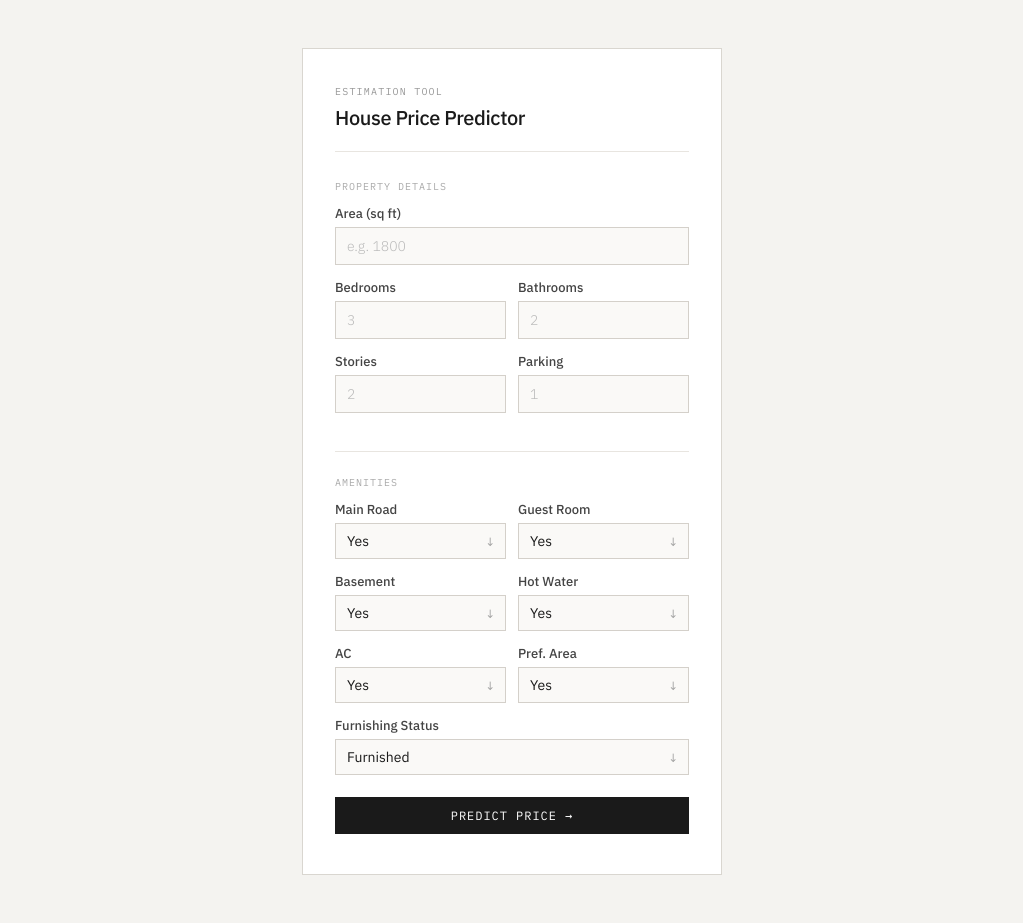
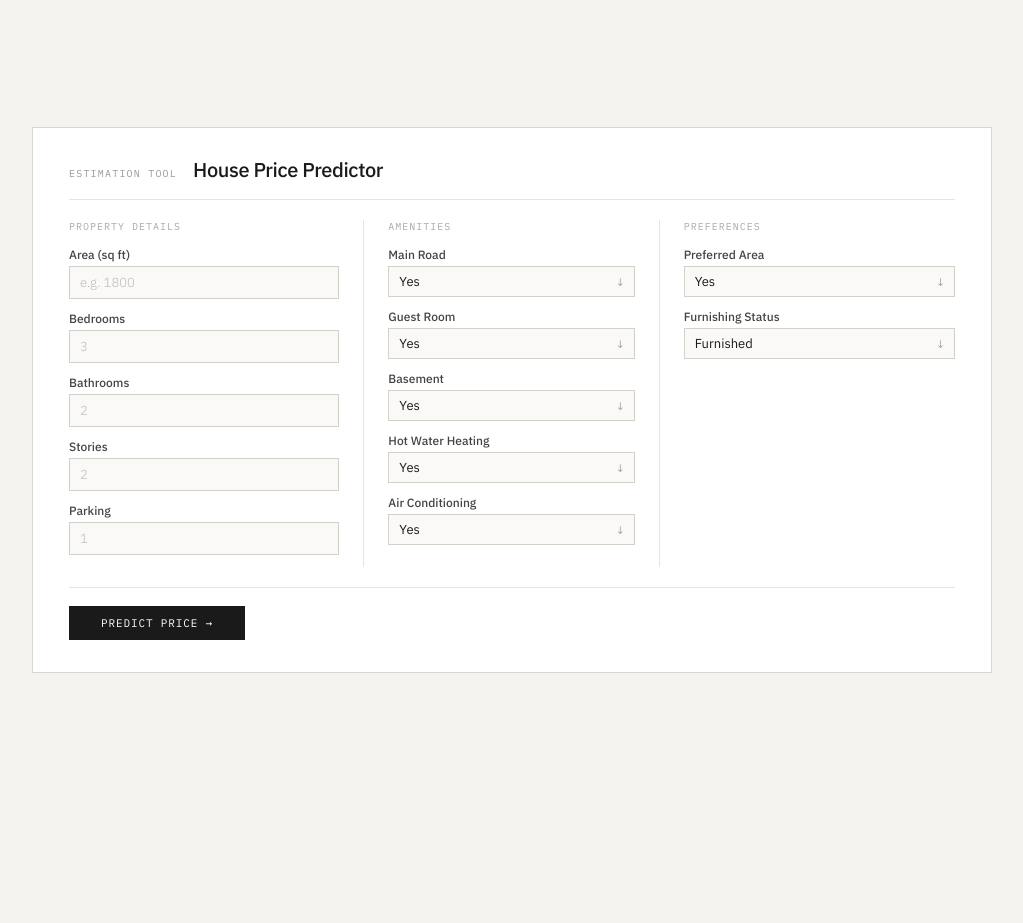
Before and after one commit to shashwatv8/ADLABProject_1, a Flask app: page / in a window 1280 px wide. Shown: the whole page, without its empty margins (128-1151 px from the left). After the commit the page ends 673 px from the top, so only its background shows below. Run offline with Flask 3, Linux system fonts and the light colour scheme.

Commit message:
Desktop Friendly Frontend

```diff
--- a/static/style.css
+++ b/static/style.css
@@ -7,23 +7,26 @@ body {
     background: #f4f3f0;
     min-height: 100vh;
     display: flex;
-    align-items: flex-start;
+    align-items: center;
     justify-content: center;
-    padding: 48px 16px;
+    padding: 20px;
 }
 
 .card {
     background: #fff;
     border: 1px solid #d9d6d0;
     width: 100%;
-    max-width: 420px;
-    padding: 36px 32px 40px;
+    max-width: 960px;
+    padding: 28px 36px 32px;
 }
 
 .header {
     border-bottom: 1px solid #e8e5e0;
-    padding-bottom: 20px;
-    margin-bottom: 28px;
+    padding-bottom: 16px;
+    margin-bottom: 20px;
+    display: flex;
+    align-items: baseline;
+    gap: 16px;
 }
 
 .label-tag {
@@ -32,7 +35,6 @@ body {
     letter-spacing: 0.12em;
     text-transform: uppercase;
     color: #999;
-    margin-bottom: 6px;
 }
 
 h1 {
@@ -42,32 +44,46 @@ h1 {
     letter-spacing: -0.02em;
 }
 
+.form-grid {
+    display: grid;
+    grid-template-columns: 1fr 1fr 1fr;
+    gap: 0;
+}
+
+.col {
+    padding: 0 24px;
+    border-right: 1px solid #e8e5e0;
+}
+
+.col:first-child { padding-left: 0; }
+.col:last-child  { padding-right: 0; border-right: none; }
+
 .section-title {
     font-family: 'IBM Plex Mono', monospace;
     font-size: 10px;
     letter-spacing: 0.1em;
     text-transform: uppercase;
     color: #aaa;
-    margin: 24px 0 12px;
+    margin-bottom: 14px;
 }
 
 .field {
-    margin-bottom: 14px;
+    margin-bottom: 12px;
 }
 
 label {
     display: block;
-    font-size: 13px;
+    font-size: 12px;
     font-weight: 500;
     color: #444;
-    margin-bottom: 5px;
+    margin-bottom: 4px;
 }
 
 input, select {
     width: 100%;
-    padding: 9px 11px;
+    padding: 7px 10px;
     font-family: 'IBM Plex Sans', sans-serif;
-    font-size: 14px;
+    font-size: 13px;
     color: #1a1a1a;
     background: #faf9f7;
     border: 1px solid #d4d0ca;
@@ -95,49 +111,45 @@ input::placeholder {
 .select-wrap::after {
     content: '↓';
     position: absolute;
-    right: 11px;
+    right: 10px;
     top: 50%;
     transform: translateY(-50%);
-    font-size: 12px;
+    font-size: 11px;
     color: #999;
     pointer-events: none;
 }
 
-.row {
-    display: grid;
-    grid-template-columns: 1fr 1fr;
-    gap: 12px;
-}
-
-.divider {
-    border: none;
+.footer {
     border-top: 1px solid #e8e5e0;
-    margin: 24px 0;
+    margin-top: 20px;
+    padding-top: 18px;
+    display: flex;
+    align-items: center;
+    gap: 20px;
 }
 
 button {
-    width: 100%;
-    padding: 11px;
-    margin-top: 8px;
+    padding: 10px 32px;
     background: #1a1a1a;
     color: #fff;
     font-family: 'IBM Plex Mono', monospace;
-    font-size: 12px;
+    font-size: 11px;
     letter-spacing: 0.08em;
     text-transform: uppercase;
     border: none;
     cursor: pointer;
     transition: background 0.15s;
+    white-space: nowrap;
 }
 
 button:hover { background: #333; }
 
 .result {
-    margin-top: 20px;
-    padding: 14px;
+    padding: 10px 16px;
     background: #f4f3f0;
     border-left: 3px solid #1a1a1a;
     font-family: 'IBM Plex Mono', monospace;
     font-size: 13px;
     color: #1a1a1a;
+    flex: 1;
 }
--- a/templates/index.html
+++ b/templates/index.html
@@ -8,21 +8,23 @@
 <body>
 
 <div class="card">
+
     <div class="header">
         <p class="label-tag">Estimation Tool</p>
         <h1>House Price Predictor</h1>
     </div>
 
     <form action="/predict" method="POST">
+        <div class="form-grid">
 
+            <!-- COL 1: Numbers -->
+            <div class="col">
                 <p class="section-title">Property Details</p>
 
                 <div class="field">
                     <label for="area">Area (sq ft)</label>
                     <input type="number" id="area" name="area" placeholder="e.g. 1800" required>
                 </div>
-
-        <div class="row">
                 <div class="field">
                     <label for="bedrooms">Bedrooms</label>
                     <input type="number" id="bedrooms" name="bedrooms" placeholder="3" required>
@@ -31,9 +33,6 @@
                     <label for="bathrooms">Bathrooms</label>
                     <input type="number" id="bathrooms" name="bathrooms" placeholder="2" required>
                 </div>
-        </div>
-
-        <div class="row">
                 <div class="field">
                     <label for="stories">Stories</label>
                     <input type="number" id="stories" name="stories" placeholder="2" required>
@@ -44,10 +43,10 @@
                 </div>
             </div>
 
-        <hr class="divider">
+            <!-- COL 2: Yes/No dropdowns part 1 -->
+            <div class="col">
                 <p class="section-title">Amenities</p>
 
-        <div class="row">
                 <div class="field">
                     <label for="mainroad">Main Road</label>
                     <div class="select-wrap">
@@ -66,9 +65,6 @@
                         </select>
                     </div>
                 </div>
-        </div>
-
-        <div class="row">
                 <div class="field">
                     <label for="basement">Basement</label>
                     <div class="select-wrap">
@@ -79,7 +75,7 @@
                     </div>
                 </div>
                 <div class="field">
-                <label for="hotwaterheating">Hot Water</label>
+                    <label for="hotwaterheating">Hot Water Heating</label>
                     <div class="select-wrap">
                         <select id="hotwaterheating" name="hotwaterheating">
                             <option value="yes">Yes</option>
@@ -87,11 +83,8 @@
                         </select>
                     </div>
                 </div>
-        </div>
-
-        <div class="row">
                 <div class="field">
-                <label for="airconditioning">AC</label>
+                    <label for="airconditioning">Air Conditioning</label>
                     <div class="select-wrap">
                         <select id="airconditioning" name="airconditioning">
                             <option value="yes">Yes</option>
@@ -99,8 +92,14 @@
                         </select>
                     </div>
                 </div>
+            </div>
+
+            <!-- COL 3: Remaining dropdowns -->
+            <div class="col">
+                <p class="section-title">Preferences</p>
+
                 <div class="field">
-                <label for="prefarea">Pref. Area</label>
+                    <label for="prefarea">Preferred Area</label>
                     <div class="select-wrap">
                         <select id="prefarea" name="prefarea">
                             <option value="yes">Yes</option>
@@ -108,8 +107,6 @@
                         </select>
                     </div>
                 </div>
-        </div>
-
                 <div class="field">
                     <label for="furnishingstatus">Furnishing Status</label>
                     <div class="select-wrap">
@@ -120,15 +117,19 @@
                         </select>
                     </div>
                 </div>
+            </div>
 
+        </div>
+
+        <div class="footer">
             <button type="submit">Predict Price →</button>
-
-    </form>
-
             {% if prediction_text %}
                 <div class="result">{{ prediction_text }}</div>
             {% endif %}
         </div>
 
+    </form>
+</div>
+
 </body>
 </html>
```
Lines whose indentation alone changed are shown as unchanged.
